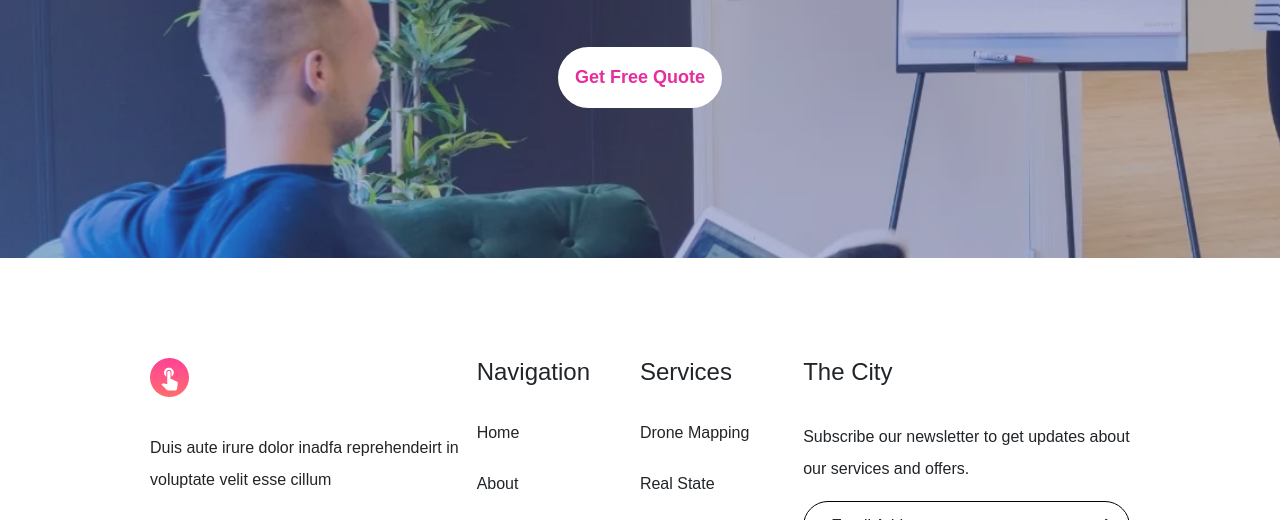
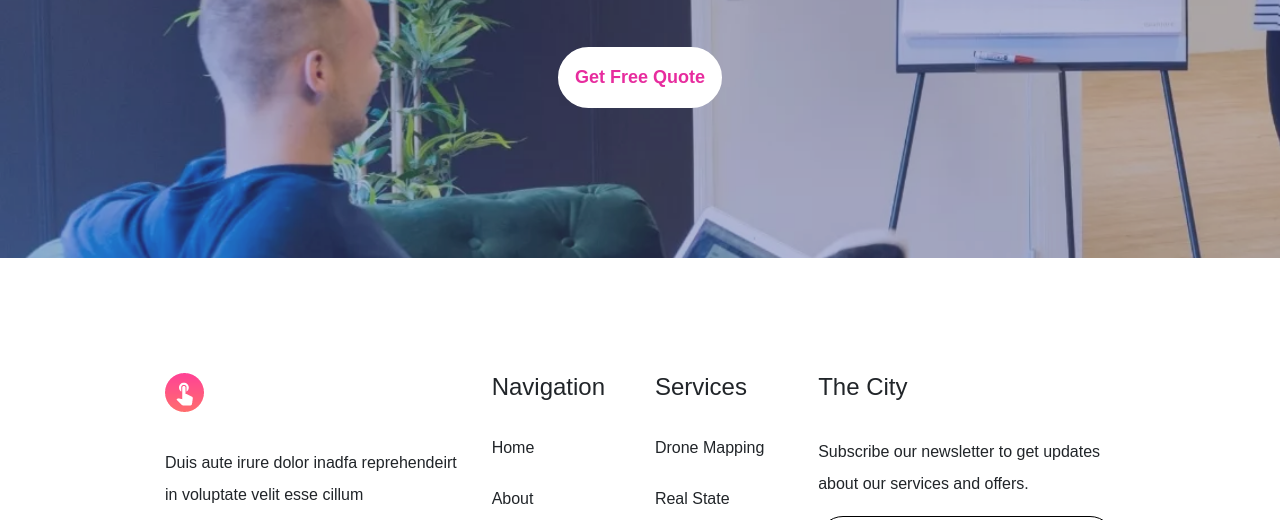
Before and after one commit to Fareed-Murtaza/UI-Assignment, a plain HTML site: page index.html in a window 1280 px wide. Shown: the part 5269-5789 px from the top of the page. Drawn offline with nearby package versions, Linux system fonts and the light colour scheme.

Commit message:
remove extra style classes

```diff
--- a/styles/styles.css
+++ b/styles/styles.css
@@ -430,14 +430,6 @@ body {
 }
 
 
-/* For small Screen: */
-
-[class*="css-col-"] {
-    width: 100%;
-    padding: 0px;
-}
-
-
 /* For Small Screen : */
 
 @media only screen and (max-width: 1199px) {
@@ -447,10 +439,6 @@ body {
     .h-menu {
         display: none;
     }
-    /* .p-impression {
-        left: 40%;
-        top: 30%;
-    } */
     .b-img {
         width: 100%;
         height: auto;
```
